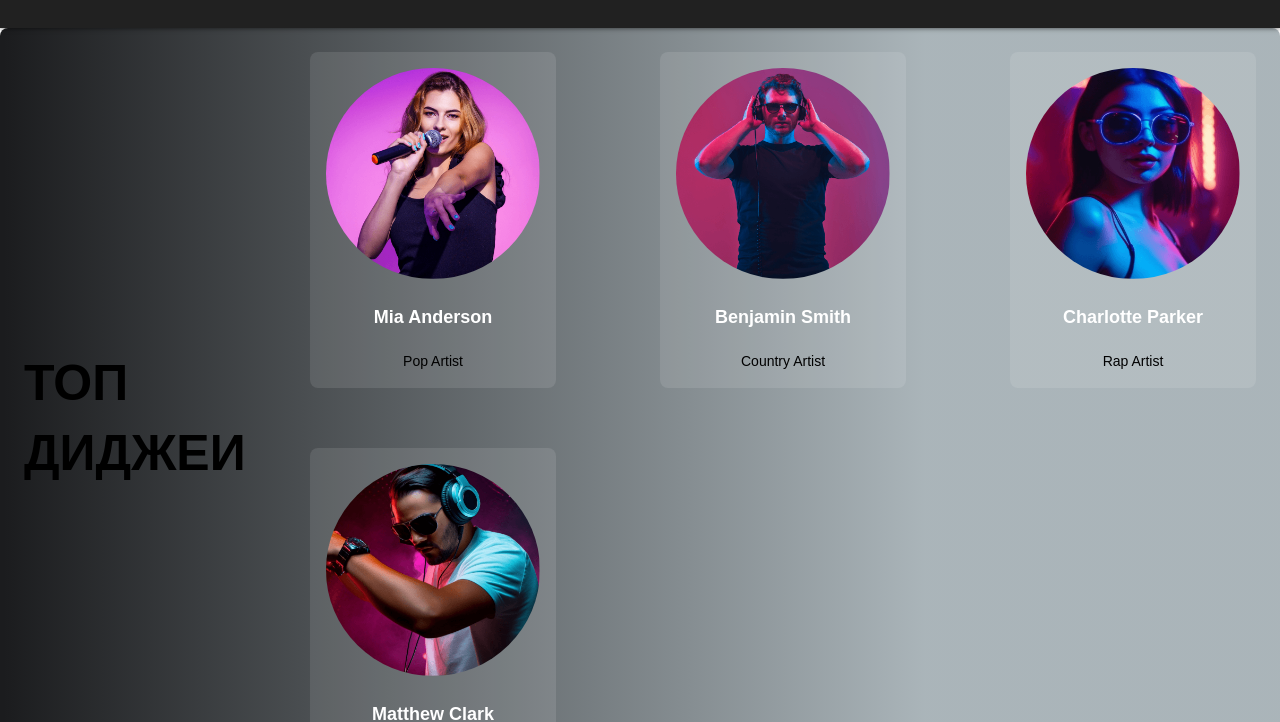
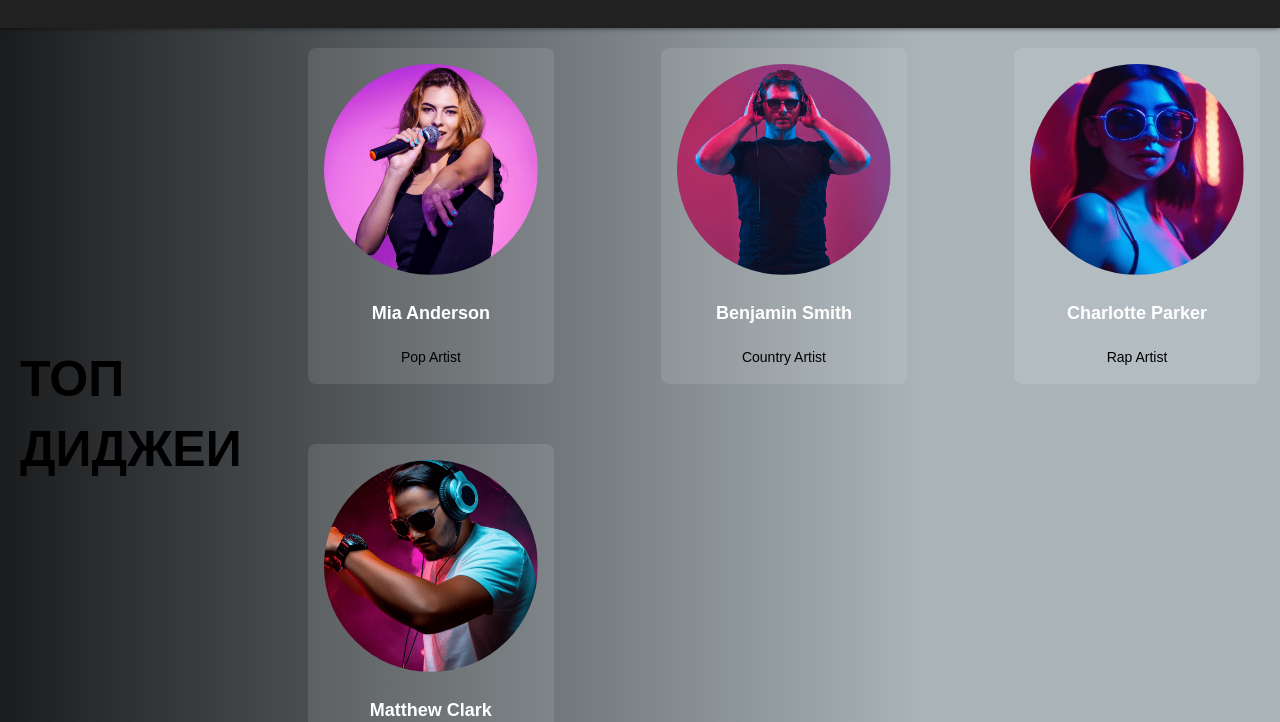
Before and after one commit to Don-Mihai/dj, a plain HTML site: page artists.html in a window 1280 px wide. Shown: the part 82-804 px from the top of the page. Drawn offline with Linux system fonts and the light colour scheme.

Commit message:
Feat: Micro Fix

```diff
--- a/styles/style.css
+++ b/styles/style.css
@@ -854,8 +854,8 @@
   display: flex;
   align-items: center;
   justify-content: space-between;
-  border-radius: 8px;
-  padding: 24px;
+  border-radius: 0px;
+  padding: 20px;
   margin-bottom: 80px;
   background: linear-gradient(
     90deg,
```
